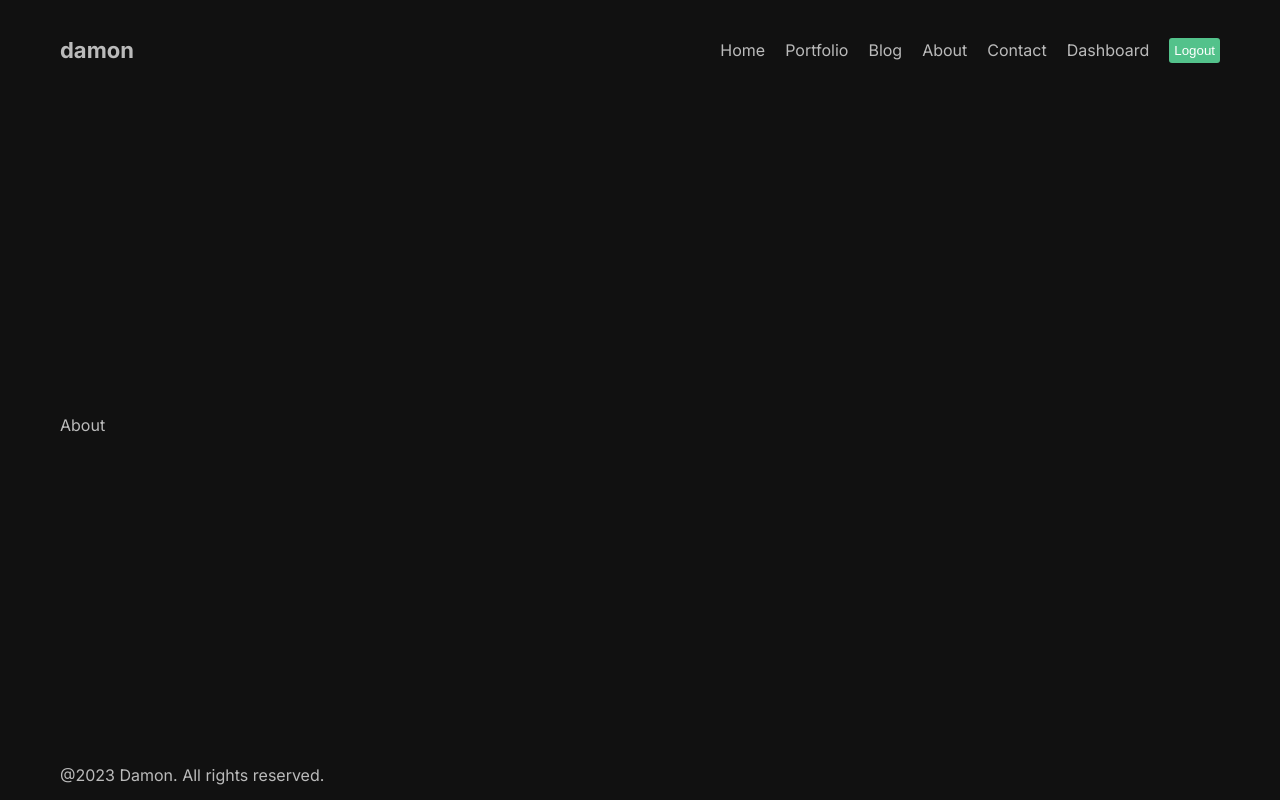
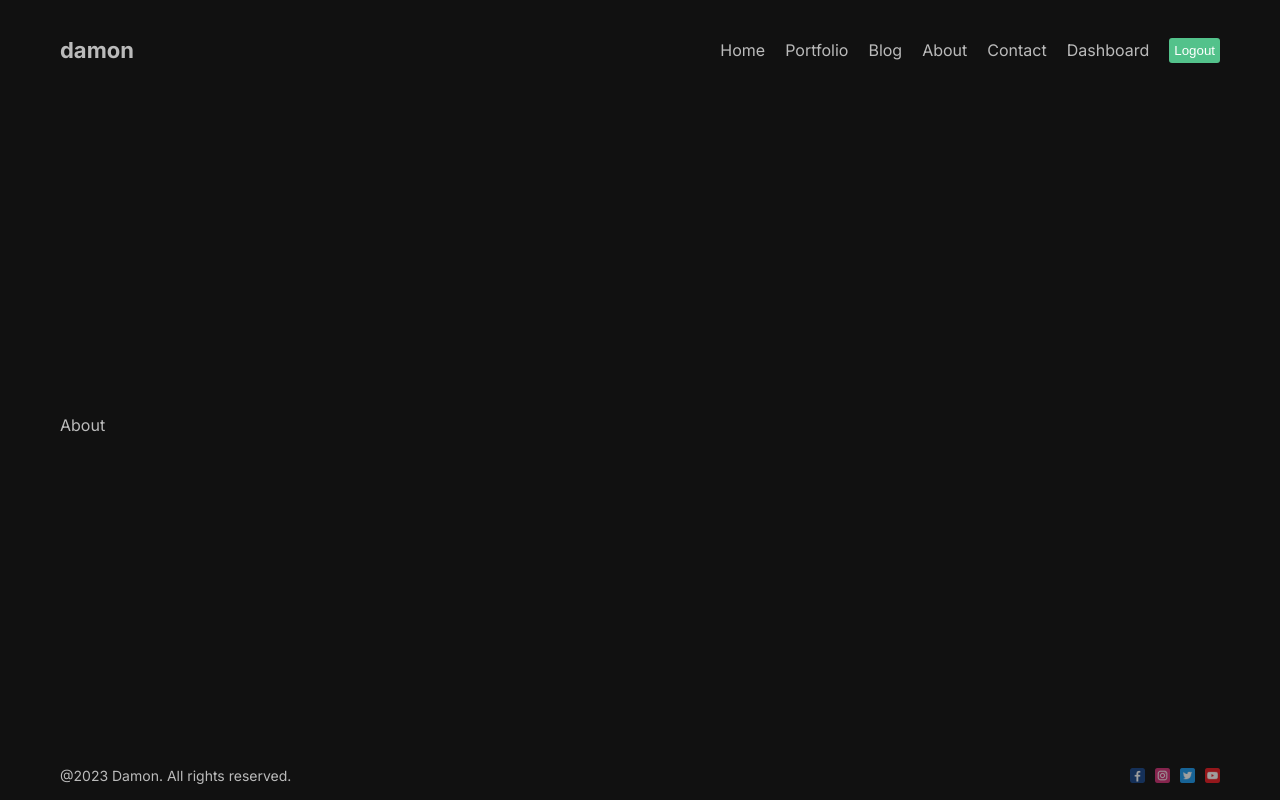
Before and after one commit to thadeusdev/nextjs-app, a Next.js app: page /about in a window 1280 px wide. Built offline with nearby package versions, Linux system fonts and the light colour scheme.

Commit message:
added socials in footer

```diff
--- a/src/components/footer/Footer.jsx
+++ b/src/components/footer/Footer.jsx
@@ -1,10 +1,41 @@
 import React from 'react'
 import styles from './footer.module.css'
+import Image from 'next/image';
+
 const Footer = () => {
   return (
     <div className={styles.container}>
       <div>&#64;2023 Damon. All rights reserved.</div>
-      <div></div>
+      <div className={styles.social}>
+        <Image
+          src="/1.png"
+          width={15}
+          height={15}
+          className={styles.icon}
+          alt="damon Facebook account"
+        />
+        <Image
+          src="/2.png"
+          width={15}
+          height={15}
+          className={styles.icon}
+          alt="damon Facebook account"
+        />
+        <Image
+          src="/3.png"
+          width={15}
+          height={15}
+          className={styles.icon}
+          alt="damon Facebook account"
+        />
+        <Image
+          src="/4.png"
+          width={15}
+          height={15}
+          className={styles.icon}
+          alt="damon Facebook account"
+        />
+      </div>
     </div>
   );
 }
--- a/src/components/footer/footer.module.css
+++ b/src/components/footer/footer.module.css
@@ -1,6 +1,18 @@
 .container{
     height: 50px;
+    font-size: 14px;
     display: flex;
     align-items: center;
     justify-content: space-between;
 }
+
+.social{
+    display: flex;
+    align-items: center;
+    gap: 10px;
+}
+
+.icon{
+    opacity: 0.6;
+    cursor: pointer;
+}
```
